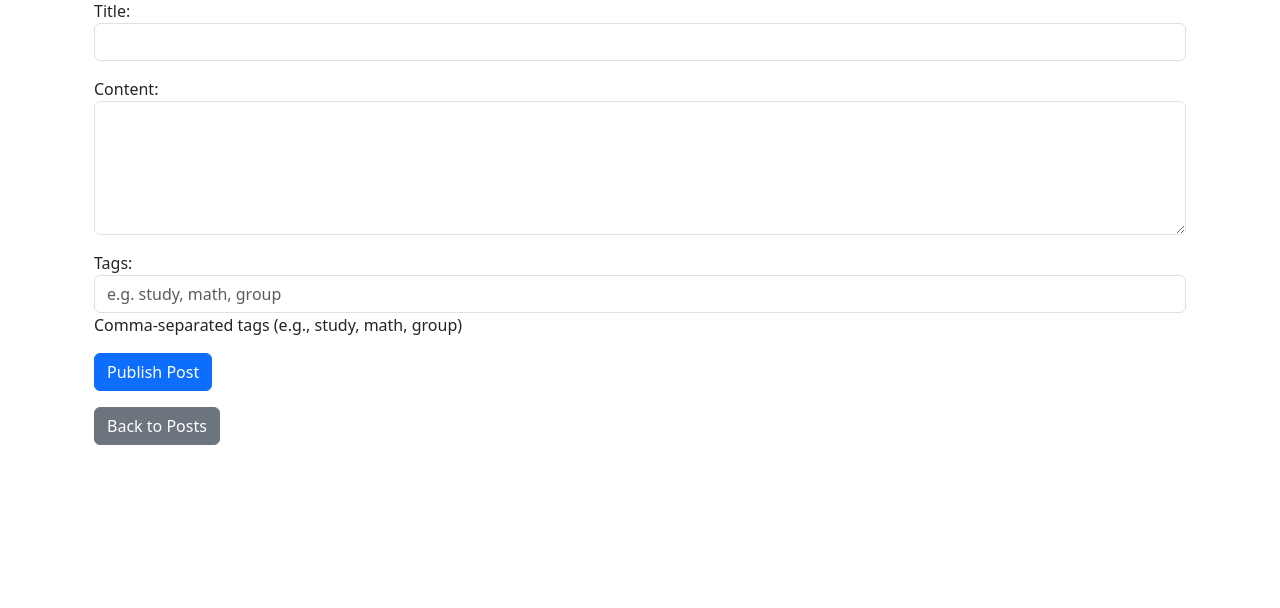
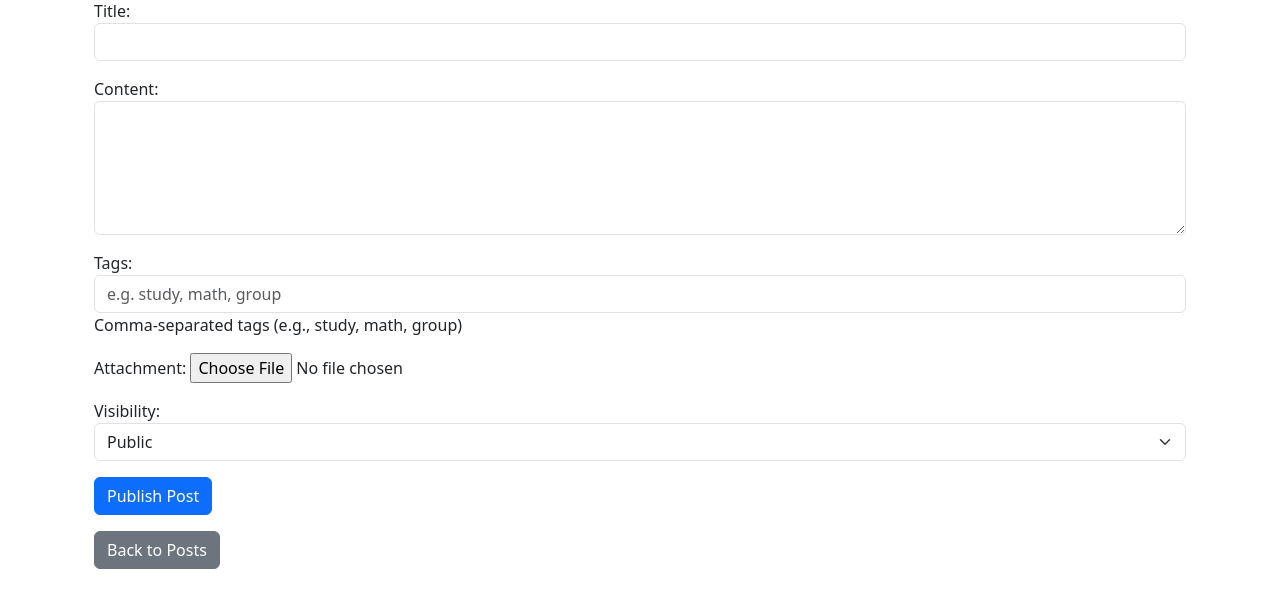
Before and after one commit to RBT-EDWARD/uni-hub, a Django app: template communities/templates/communities/post_form.html in a window 1280 px wide. Shown: the part 127-735 px from the top of the page. Run offline with Django 5.2, Linux system fonts and the light colour scheme; the template is opened without the code that fills it: values that come from a table or form of the project are taken from there, others are empty.

Commit message:
Complete all the necessarily code and function for task5, also tested 1 to 5 ,make sure no error and the code can work well
- Added a `visibility` field to Post model (public or members-only).
- Updated post creation form to include visibility selection.
- Restricted access to members-only posts in views and templates.
- Updated `post_list` to hide members-only posts from non-members.
- Updated `post_detail` to prevent non-members from viewing restricted posts.
- Verified that members can view and interact with posts.
- Verified that non-members are blocked from restricted content.
-Tags are included for discoverability.

```diff
--- a/communities/forms.py
+++ b/communities/forms.py
@@ -4,12 +4,17 @@ from .models import Post, Comment
 class PostForm(forms.ModelForm):
     class Meta:
         model = Post
-        fields = ['title', 'content', 'tags']
+        fields = ['title', 'content', 'tags', 'attachment', 'visibility']
         widgets = {
             'title': forms.TextInput(attrs={'class': 'form-control'}),
             'content': forms.Textarea(attrs={'class': 'form-control', 'rows': 5}),
-            'tags': forms.TextInput(attrs={'class': 'form-control', 'placeholder': 'e.g. study, math, group'}),
+            'tags': forms.TextInput(attrs={
+                'class': 'form-control',
+                'placeholder': 'e.g. study, math, group'
+            }),
+            'visibility': forms.Select(attrs={'class': 'form-select'}),
         }
+
 class CommentForm(forms.ModelForm):
     class Meta:
         model = Comment
--- a/communities/models.py
+++ b/communities/models.py
@@ -13,12 +13,19 @@ class Community(models.Model):
         return self.name
 
 class Post(models.Model):
+    VISIBILITY_CHOICES = [
+        ('public', 'Public'),
+        ('members', 'Community Members Only'),
+    ]
+
     community = models.ForeignKey(Community, on_delete=models.CASCADE, related_name='posts')
     author = models.ForeignKey(User, on_delete=models.CASCADE, related_name='posts')
     title = models.CharField(max_length=255)
     content = models.TextField()
     tags = models.CharField(max_length=255, help_text="Comma-separated tags (e.g., study, math, group)")
     created_at = models.DateTimeField(auto_now_add=True)
+    visibility = models.CharField(max_length=10, choices=VISIBILITY_CHOICES, default='public')
+    attachment = models.FileField(upload_to='post_attachments/', blank=True, null=True)  # for attachments
 
     def __str__(self):
         return self.title
--- a/communities/templates/communities/post_detail.html
+++ b/communities/templates/communities/post_detail.html
@@ -7,6 +7,12 @@
         By {{ post.author.username }} • {{ post.created_at|date:"M d, Y H:i" }}
     </p>
     <p><strong>Tags:</strong> {{ post.tags }}</p>
+    <p><strong>Visibility:</strong> {{ post.get_visibility_display }}</p>
+    {% if post.attachment %}
+        <p><strong>Attachment:</strong>
+            <a href="{{ post.attachment.url }}" download>{{ post.attachment.name|basename }}</a>
+        </p>
+    {% endif %}
     <hr>
     <p>{{ post.content }}</p>
 
```
Also changed, not shown: communities/templates/communities/post_list.html (+10 -1 lines), communities/views.py (+6 -1 lines), communities/migrations/0006_post_attachment_post_visibility.py (added).
